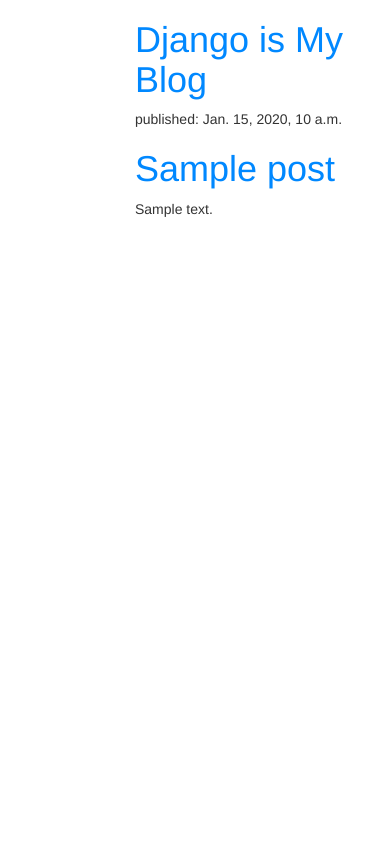
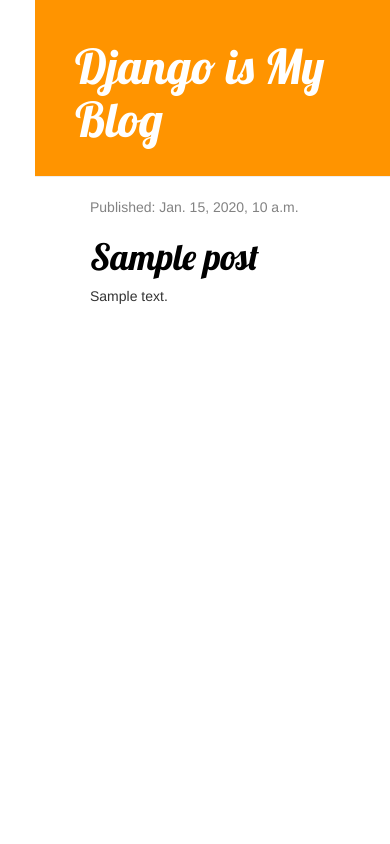
Before and after one commit to egowar/my-first-blog, a Django app: template blog/templates/blog/post_list.html in a window 390 px wide. Run offline with Django 3.2, Linux system fonts and the light colour scheme; the template is opened without the code that fills it: most values are stand-ins (such as "Sample title", 1, 10 or a date in 2020); some libraries are stand-ins or nearby versions.

Commit message:
Updated templates

```diff
--- a/blog/static/css/blog.css
+++ b/blog/static/css/blog.css
@@ -1,6 +1,53 @@
 h1 a {
     color: #0088FF;
+     font-family: 'Lobster';
 }
 body {
-    padding-left: 135px;
+    padding-left: 35px;
 }
+.page-header {
+    background-color: #ff9400;
+    margin-top: 0;
+    padding: 20px 20px 20px 40px;
+}
+
+.page-header h1, .page-header h1 a, .page-header h1 a:visited, .page-header h1 a:active {
+    color: #ffffff;
+    font-size: 36pt;
+    text-decoration: none;
+}
+
+.content {
+    margin-left: 40px;
+}
+
+h1, h2, h3, h4 {
+    font-family: 'Lobster', cursive;
+}
+
+.date {
+    color: #828282;
+}
+
+.save {
+    float: right;
+}
+
+.post-form textarea, .post-form input {
+    width: 100%;
+}
+
+.top-menu, .top-menu:hover, .top-menu:visited {
+    color: #ffffff;
+    float: right;
+    font-size: 26pt;
+    margin-right: 20px;
+}
+
+.post {
+    margin-bottom: 70px;
+}
+
+.post h1 a, .post h1 a:visited {
+    color: #000000;
+}
--- a/blog/templates/blog/post_list.html
+++ b/blog/templates/blog/post_list.html
@@ -3,21 +3,30 @@
 <html>
 	<head>
 		<title> This Is my First blog </title>
-		<link rel="stylesheet" href="//maxcdn.bootstrapcdn.com/bootstrap/3.2.0/css/bootstrap.min.css">
 		<link rel="stylesheet" href="//maxcdn.bootstrapcdn.com/bootstrap/3.2.0/css/bootstrap-theme.min.css">
+		<link rel="stylesheet" href="//maxcdn.bootstrapcdn.com/bootstrap/3.2.0/css/
+		bootstrap.min.css">
+		<link href="https://fonts.googleapis.com/css?family=Lobster&subset=latin,cyrillic" rel="stylesheet" type="text/css">
 		<link rel="stylesheet" href="{% static 'css/blog.css' %}">
 	</head>
 		<body>
-		<div>
+			<div class="page-header">
 				<h1><a href="/">Django is My Blog</a></h1>
 			</div>
-
+			<div class="content container">
+				<div class="row">
+					<div class="col-md-8">
 						{% for post in posts %}
-			<div>
-				<p>published: {{ post.published_date }}</p>
+							<div class="post">
+								<div class="date">
+									<p>Published: {{ post.published_date }}</p>
+								</div>
 								<h1><a href="">{{ post.title }}</a></h1>
-				<p> {{ post.text|linebreaksbr }}</p>
+								<p>{{ post.text|linebreaksbr }}</p>
 							</div>
 						{% endfor %}
+					</div>
+				</div>
+			</div>
 		</body>
 </html>
```
Lines whose indentation alone changed are shown as unchanged.
